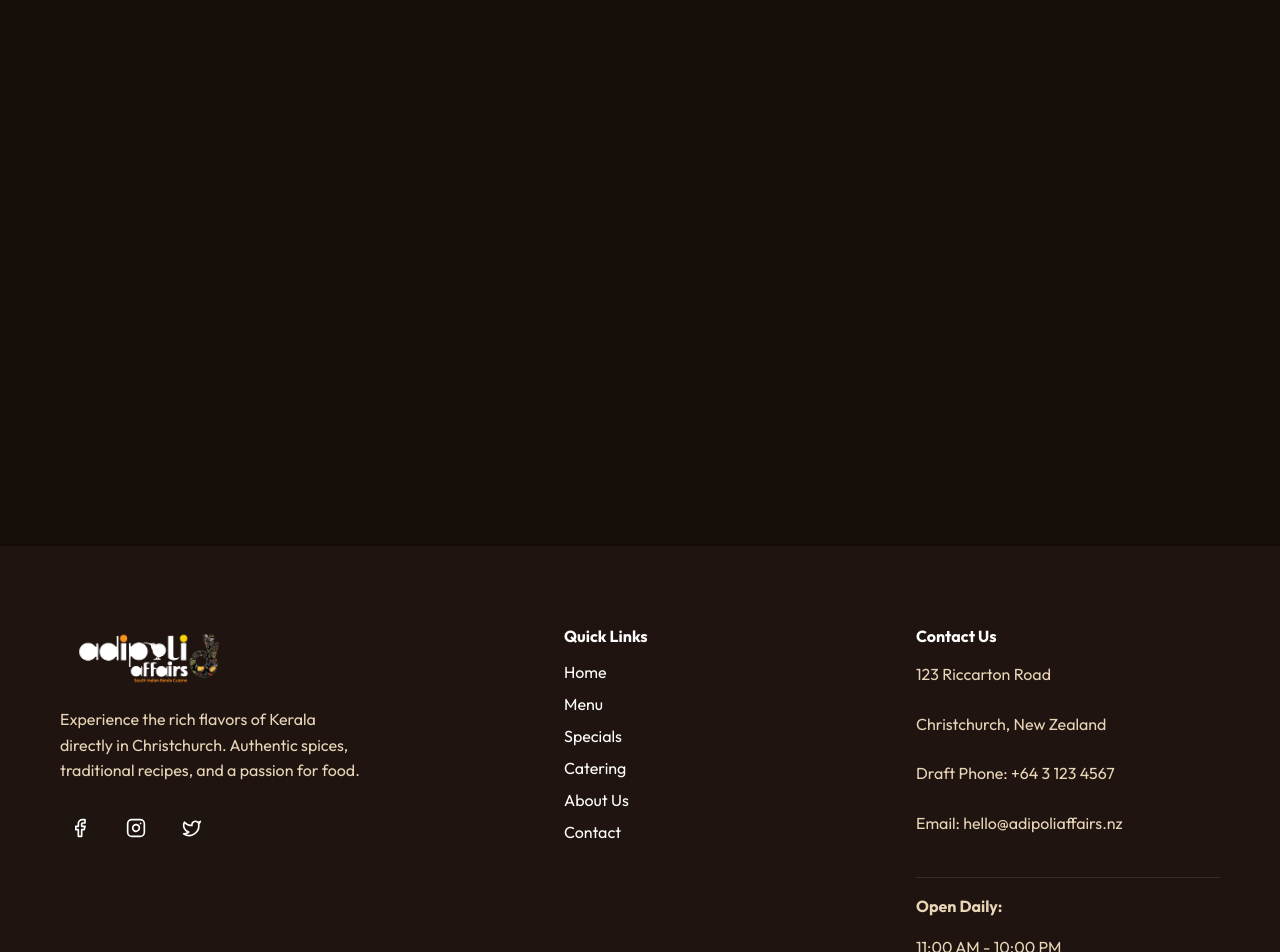
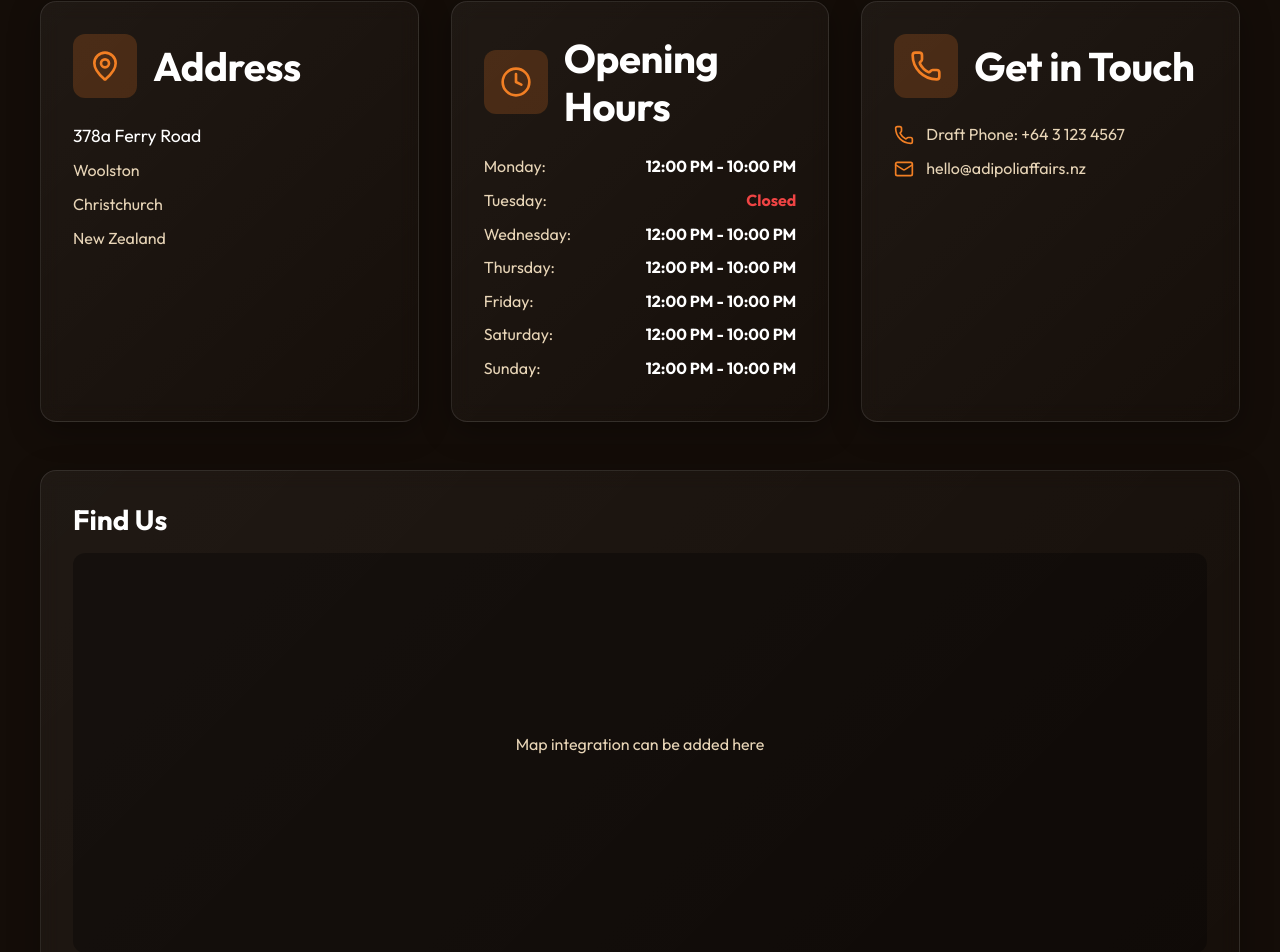
Before and after one commit to bconclub/adipoli-affairs, a Next.js app: page /contact in a window 1280 px wide. Shown: the part 318-1270 px from the top of the page. Built offline with nearby package versions, Linux system fonts and the light colour scheme.

Commit message:
Update contact information and add price sorting
- Updated address to 378a Ferry Road, Woolston, Christchurch
- Updated opening hours: 12pm-10pm, Tuesday closed
- Enhanced contact page with better layout and information cards
- Added price sorting (low to high) when category is selected in menu

```diff
--- a/app/contact/page.tsx
+++ b/app/contact/page.tsx
@@ -1,8 +1,132 @@
+"use client";
+
+import { MapPin, Clock, Mail, Phone } from "lucide-react";
+
 export default function Contact() {
     return (
         <div className="container section">
-            <h1>Contact Us</h1>
-            <p>Visit us at 123 Riccarton Road, Christchurch.</p>
+            <div style={{ textAlign: 'center', marginBottom: '3rem' }}>
+                <h1 className="text-primary">Contact Us</h1>
+                <p style={{ fontSize: '1.1rem', color: 'var(--text-secondary)' }}>
+                    Visit us or get in touch - we'd love to hear from you!
+                </p>
+            </div>
+
+            <div style={{ display: 'grid', gridTemplateColumns: 'repeat(auto-fit, minmax(300px, 1fr))', gap: '2rem', marginBottom: '3rem' }}>
+                {/* Address */}
+                <div className="glass-card" style={{ padding: '2rem' }}>
+                    <div style={{ display: 'flex', alignItems: 'center', gap: '1rem', marginBottom: '1.5rem' }}>
+                        <div style={{
+                            background: 'rgba(242, 127, 36, 0.2)',
+                            padding: '1rem',
+                            borderRadius: '12px',
+                            display: 'flex',
+                            alignItems: 'center',
+                            justifyContent: 'center'
+                        }}>
+                            <MapPin size={32} style={{ color: 'var(--primary)' }} />
+                        </div>
+                        <h2 style={{ margin: 0 }}>Address</h2>
+                    </div>
+                    <address style={{ fontStyle: 'normal', lineHeight: '1.8', color: 'var(--text-secondary)' }}>
+                        <p style={{ margin: '0.5rem 0', fontSize: '1.1rem', color: 'var(--text-main)' }}>378a Ferry Road</p>
+                        <p style={{ margin: '0.5rem 0' }}>Woolston</p>
+                        <p style={{ margin: '0.5rem 0' }}>Christchurch</p>
+                        <p style={{ margin: '0.5rem 0' }}>New Zealand</p>
+                    </address>
+                </div>
+
+                {/* Opening Hours */}
+                <div className="glass-card" style={{ padding: '2rem' }}>
+                    <div style={{ display: 'flex', alignItems: 'center', gap: '1rem', marginBottom: '1.5rem' }}>
+                        <div style={{
+                            background: 'rgba(242, 127, 36, 0.2)',
+                            padding: '1rem',
+                            borderRadius: '12px',
+                            display: 'flex',
+                            alignItems: 'center',
+                            justifyContent: 'center'
+                        }}>
+                            <Clock size={32} style={{ color: 'var(--primary)' }} />
+                        </div>
+                        <h2 style={{ margin: 0 }}>Opening Hours</h2>
+                    </div>
+                    <div style={{ lineHeight: '2', color: 'var(--text-secondary)' }}>
+                        <p style={{ margin: '0.5rem 0', display: 'flex', justifyContent: 'space-between' }}>
+                            <span>Monday:</span>
+                            <strong style={{ color: 'var(--text-main)' }}>12:00 PM - 10:00 PM</strong>
+                        </p>
+                        <p style={{ margin: '0.5rem 0', display: 'flex', justifyContent: 'space-between' }}>
+                            <span>Tuesday:</span>
+                            <strong style={{ color: '#ef4444' }}>Closed</strong>
+                        </p>
+                        <p style={{ margin: '0.5rem 0', display: 'flex', justifyContent: 'space-between' }}>
+                            <span>Wednesday:</span>
+                            <strong style={{ color: 'var(--text-main)' }}>12:00 PM - 10:00 PM</strong>
+                        </p>
+                        <p style={{ margin: '0.5rem 0', display: 'flex', justifyContent: 'space-between' }}>
+                            <span>Thursday:</span>
+                            <strong style={{ color: 'var(--text-main)' }}>12:00 PM - 10:00 PM</strong>
+                        </p>
+                        <p style={{ margin: '0.5rem 0', display: 'flex', justifyContent: 'space-between' }}>
+                            <span>Friday:</span>
+                            <strong style={{ color: 'var(--text-main)' }}>12:00 PM - 10:00 PM</strong>
+                        </p>
+                        <p style={{ margin: '0.5rem 0', display: 'flex', justifyContent: 'space-between' }}>
+                            <span>Saturday:</span>
+                            <strong style={{ color: 'var(--text-main)' }}>12:00 PM - 10:00 PM</strong>
+                        </p>
+                        <p style={{ margin: '0.5rem 0', display: 'flex', justifyContent: 'space-between' }}>
+                            <span>Sunday:</span>
+                            <strong style={{ color: 'var(--text-main)' }}>12:00 PM - 10:00 PM</strong>
+                        </p>
+                    </div>
+                </div>
+
+                {/* Contact Info */}
+                <div className="glass-card" style={{ padding: '2rem' }}>
+                    <div style={{ display: 'flex', alignItems: 'center', gap: '1rem', marginBottom: '1.5rem' }}>
+                        <div style={{
+                            background: 'rgba(242, 127, 36, 0.2)',
+                            padding: '1rem',
+                            borderRadius: '12px',
+                            display: 'flex',
+                            alignItems: 'center',
+                            justifyContent: 'center'
+                        }}>
+                            <Phone size={32} style={{ color: 'var(--primary)' }} />
+                        </div>
+                        <h2 style={{ margin: 0 }}>Get in Touch</h2>
+                    </div>
+                    <div style={{ lineHeight: '2', color: 'var(--text-secondary)' }}>
+                        <p style={{ margin: '0.5rem 0', display: 'flex', alignItems: 'center', gap: '0.75rem' }}>
+                            <Phone size={20} style={{ color: 'var(--primary)' }} />
+                            <span>Draft Phone: +64 3 123 4567</span>
+                        </p>
+                        <p style={{ margin: '0.5rem 0', display: 'flex', alignItems: 'center', gap: '0.75rem' }}>
+                            <Mail size={20} style={{ color: 'var(--primary)' }} />
+                            <span>hello@adipoliaffairs.nz</span>
+                        </p>
+                    </div>
+                </div>
+            </div>
+
+            {/* Map placeholder or embed */}
+            <div className="glass-card" style={{ padding: '2rem', marginTop: '2rem' }}>
+                <h3 style={{ marginBottom: '1rem' }}>Find Us</h3>
+                <div style={{
+                    width: '100%',
+                    height: '400px',
+                    background: 'rgba(0,0,0,0.3)',
+                    borderRadius: '12px',
+                    display: 'flex',
+                    alignItems: 'center',
+                    justifyContent: 'center',
+                    color: 'var(--text-secondary)'
+                }}>
+                    <p>Map integration can be added here</p>
+                </div>
+            </div>
         </div>
     );
 }
--- a/components/Footer.tsx
+++ b/components/Footer.tsx
@@ -43,14 +43,17 @@ export default function Footer() {
                 <div className={styles.contactSection}>
                     <h4>Contact Us</h4>
                     <address>
-                        <p>123 Riccarton Road</p>
-                        <p>Christchurch, New Zealand</p>
+                        <p>378a Ferry Road</p>
+                        <p>Woolston, Christchurch</p>
+                        <p>New Zealand</p>
                         <p className={styles.contactItem}>Draft Phone: +64 3 123 4567</p>
                         <p className={styles.contactItem}>Email: hello@adipoliaffairs.nz</p>
                     </address>
                     <div className={styles.hours}>
-                        <p><strong>Open Daily:</strong></p>
-                        <p>11:00 AM - 10:00 PM</p>
+                        <p><strong>Opening Hours:</strong></p>
+                        <p>Monday: 12:00 PM - 10:00 PM</p>
+                        <p>Tuesday: Closed</p>
+                        <p>Wednesday - Sunday: 12:00 PM - 10:00 PM</p>
                     </div>
                 </div>
             </div>
```
Also changed, not shown: app/menu/page.tsx (+12 -1 lines).
